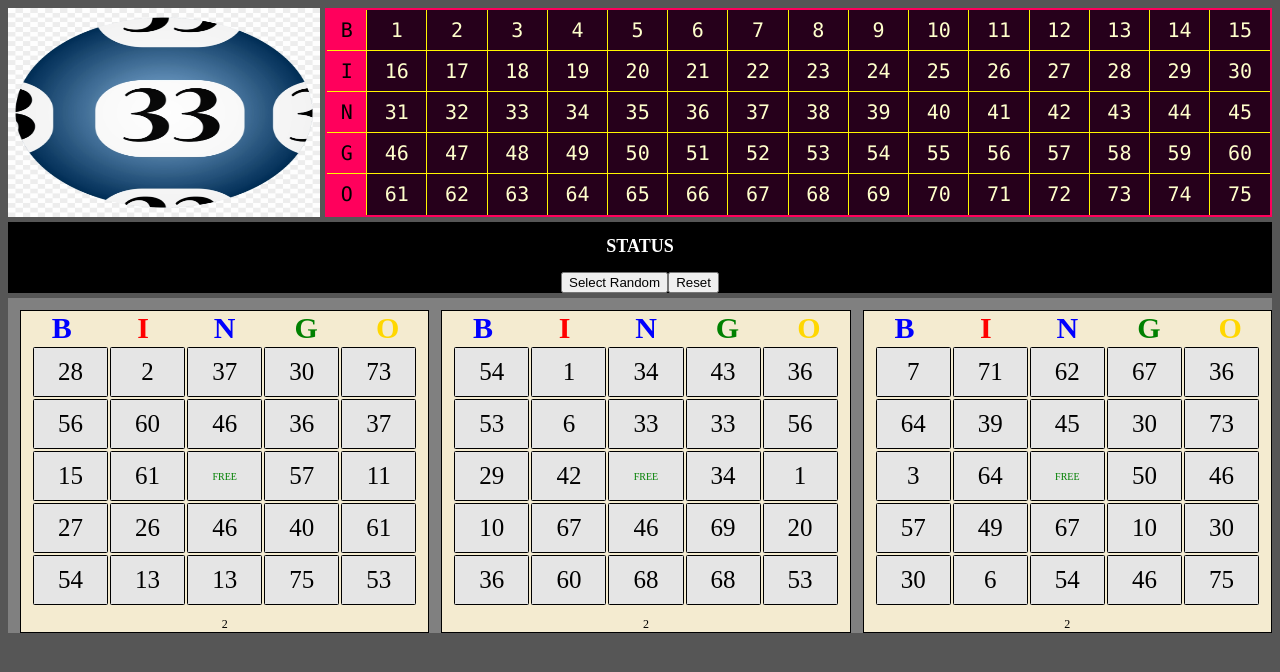
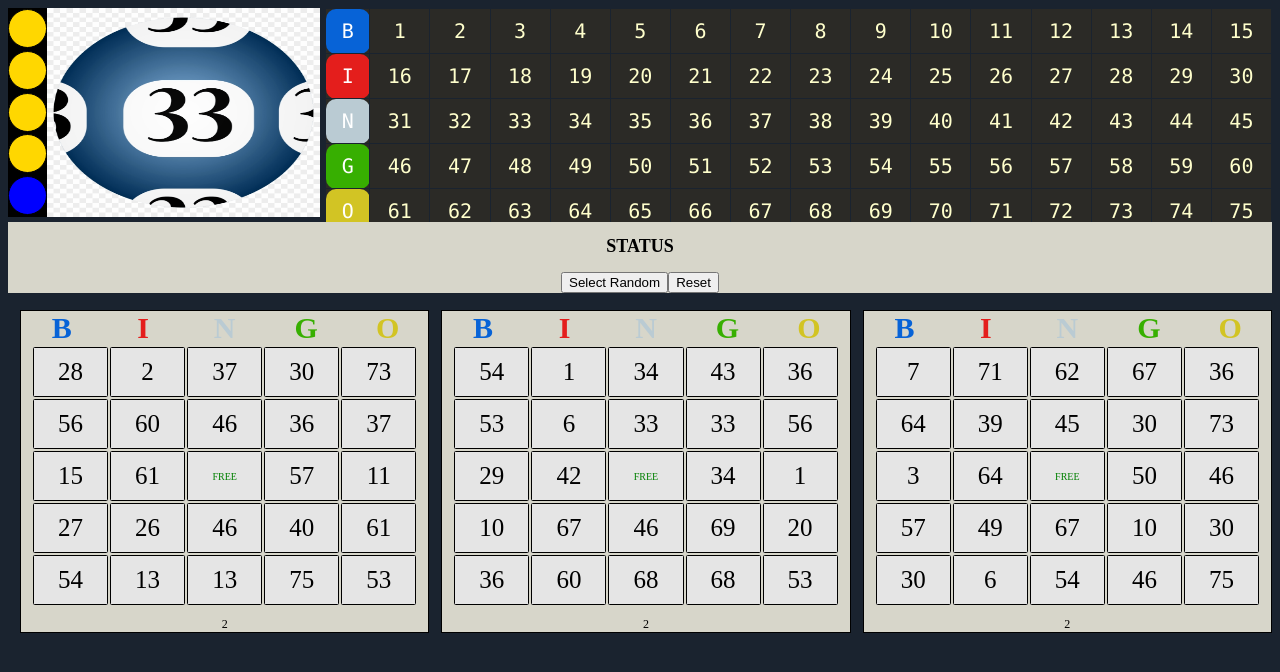
Before and after one commit to dschneck/official-interjection, a React (Create React App) app: page / in a window 1280 px wide. Shown: the top 672 px of the page. Built offline with nearby package versions, Linux system fonts and the light colour scheme.

Commit message:
changed up the styling to fit kevins demo a bit

```diff
--- a/src/Board.js
+++ b/src/Board.js
@@ -11,31 +11,31 @@ function Board(props) {
 		return (
 			<table id="board">
 			<tbody>
-			<tr id="B-row"><td className="letter">B</td>
+			<tr id="B-row"><td id="B-box" className="letter">B</td>
 				{thing.board.slice(0, 15).map( (element, index) => {
 					if (element) return <td key={index} className="selected">{index+1}</td>
 					return <td>{index+1}</td>
 				})}
 			</tr>
-			<tr id="I-row"><td className="letter">I</td>
+			<tr id="I-row"><td id="I-box" className="letter">I</td>
 				{thing.board.slice(15, 30).map( (element, index) => {
 					if (element) return <td key={index} className="selected">{index+16}</td>
 					return <td>{index+16}</td>
 				})}
 			</tr>
-			<tr id="N-row"><td className="letter">N</td>
+			<tr id="N-row"><td id="N-box" className="letter">N</td>
 				{thing.board.slice(30, 45).map( (element, index) => {
 					if (element) return <td key={index} className="selected">{index+31}</td>
 					return <td>{index+31}</td>
 				})}
 			</tr>
-			<tr id="G-row"><td className="letter">G</td>
+			<tr id="G-row"><td id="G-box" className="letter">G</td>
 				{thing.board.slice(45, 60).map( (element, index) => {
 					if (element) return <td key={index} className="selected">{index+46}</td>
 					return <td>{index+46}</td>
 				})}
 			</tr>
-			<tr id="O-row"><td className="letter">O</td>
+			<tr id="O-row"><td id="O-box" className="letter">O</td>
 				{thing.board.slice(60, 75).map( (element, index) => {
 					if (element) return <td key={index} className="selected">{index+61}</td>
 					return <td>{index+61}</td>
--- a/src/LastCalled.js
+++ b/src/LastCalled.js
@@ -11,11 +11,11 @@ function LastCalled(props) {
 		return (
 			<div id="last-called">
 				<ul>
-					{queue.lastCalled.map( (element, index) => {
-						if (element === null) return;
+					 {queue.lastCalled.map( (element, index) => {
 						if (index === 0) return <li key={`${index}:key` } id="selected-ball" className="ball">{element}</li>
 						else return <li key={`${index}:last_called_key` } className="ball">{element}</li>
 					})}
+
 				</ul>
 				<img src={image} alt="image should appear" width="100" height="100"></img>
 			</div>
--- a/src/styles/App.css
+++ b/src/styles/App.css
@@ -1,6 +1,7 @@
 body {
-	background-color: #565656;
+	background: #1a232f;
 	color: black;
+
 
 }
 
--- a/src/styles/Board.css
+++ b/src/styles/Board.css
@@ -4,18 +4,15 @@
 
 
 .letter {
-	background-color: #ff005c;
-	/*color: #fff600;*/
-	color: black;
+	color: white;
 	font-size: xx-large;
 	/*border: 10px solid #fff600;*/
 	padding-right: 10px;
 }
 
 #board {
-	border: 2px solid #ff005c;
 	border-collapse: collapse;
-	background-color: #26001B;
+	background: #2b2a26;
 	color: #ffffcc;
 	font-family: "Lucida Console", "Courier New", monospace;
 	height:100%;
@@ -24,9 +21,26 @@
 }
 
 #board th, #board td {
-  border: 1px solid #fff600;
-  padding: 5px 5px 5px 5px;
+  border: 1px solid #1a232f;
+  border-radius: 10px;
+  padding: 10px;
   font-size: 20px;
+}
+
+#B-box {
+	background: #0763d7;
+}
+#I-box {
+	background: #e41e1c ;
+}
+#N-box {
+	background: #bacbd3 ;
+}
+#G-box {
+	background: #37af01 ;
+}
+#O-box {
+	background: #d2c424 ;
 }
 
 /*
--- a/src/styles/CardContainer.css
+++ b/src/styles/CardContainer.css
@@ -3,7 +3,6 @@
 	grid-area: cardContainer;
 	display: inline-flex;
 	align-items: top;
-	background: grey;
 
 }
 
@@ -12,7 +11,7 @@
 	position: relative;
 	margin: 12px 0 0 12px;
 	border: 1px solid black;
-	background: #F4EBD0;
+	background: #d7d6ca;
 
 }
 
@@ -48,11 +47,11 @@
 
 }
 
-#B {color: blue;}
-#I {color: red;}
-#N {color: blue;}
-#G {color: green;}
-#O {color: gold;}
+#B {color: #0763d7;}
+#I {color: #e41e1c;}
+#N {color: #bacbd3;}
+#G {color: #37af01;}
+#O {color: #d2c424;}
 
 #free {
 	font-size: 10px;
--- a/src/styles/Status.css
+++ b/src/styles/Status.css
@@ -1,6 +1,6 @@
 #status {
-	background-color: black;
-	color: white;
+	background-color: #d7d6ca;
+	color: black;
 	grid-area: status;
 
 }
```
Also changed, not shown: notes.txt.
